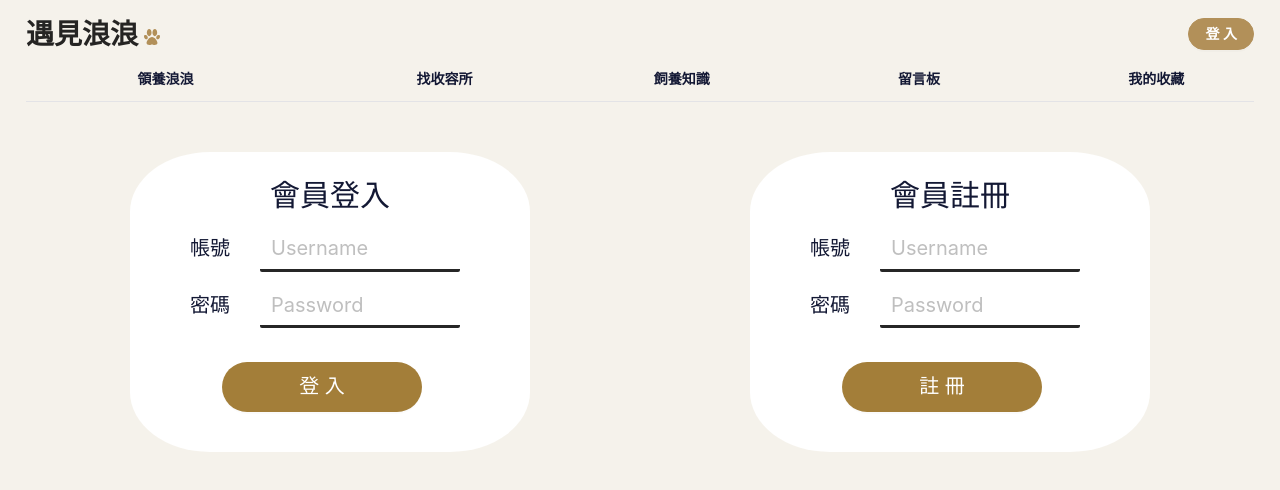
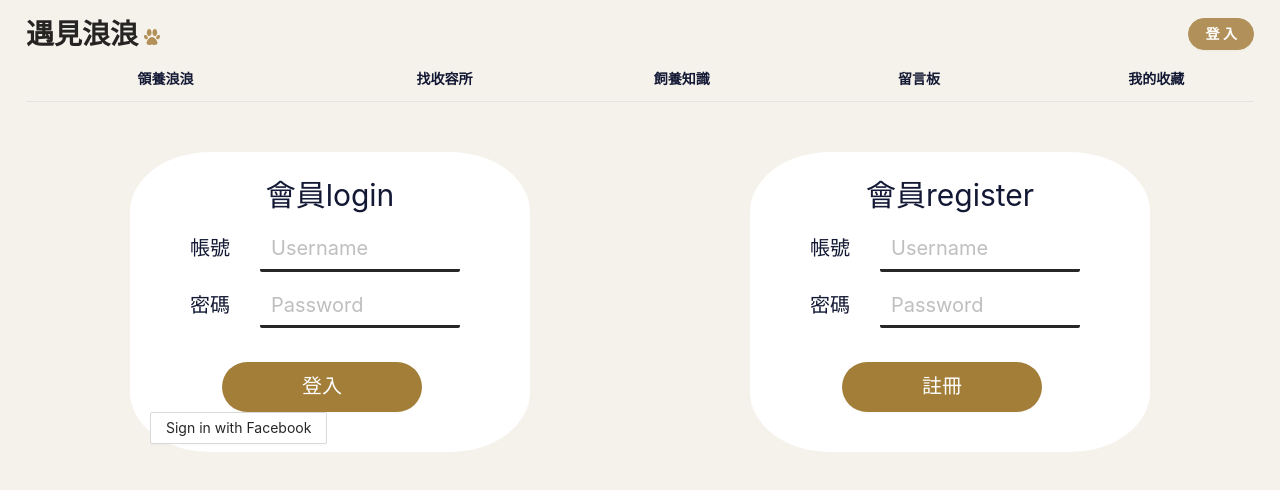
Before and after one commit to HsinShan/MeetLangLang-Frontend, a React (Create React App) app in the folder app/: page /login in a window 1280 px wide. Shown: the top 490 px of the page. Built offline with nearby package versions, Linux system fonts and the light colour scheme; no server answers.

Commit message:
feat(app): support login with facebook account

```diff
--- a/app/src/components/login/LoginForm.js
+++ b/app/src/components/login/LoginForm.js
@@ -1,6 +1,28 @@
 import { Button, Input } from 'antd';
 import { Component } from 'react';
 import '../../assets/style/login/LoginForm.scss';
+
+const initFacebookSdk = () => {
+    // facebook sdk to initialize
+    window.fbAsyncInit = () => {
+        window.FB.init({
+            appId: '3968724543170407',
+            cookie: true,
+            xfbml: true,
+            version: 'v10.0',
+        });
+    };
+    // load facebook sdk script
+    /* eslint-disable */
+    (function (d, s, id) {
+        var js, fjs = d.getElementsByTagName(s)[0];
+        if (d.getElementById(id)) { return; }
+        js = d.createElement(s); js.id = id;
+        js.src = "https://connect.facebook.net/en_US/sdk.js";
+        fjs.parentNode.insertBefore(js, fjs);
+    }(document, 'script', 'facebook-jssdk'));
+    /* eslint-enable */
+};
 
 class LoginForm extends Component {
     constructor(props) {
@@ -9,6 +31,7 @@ class LoginForm extends Component {
             account: '',
             password: '',
         };
+        initFacebookSdk();
     }
 
     GetAccountValue = (e) => {
@@ -22,6 +45,7 @@ class LoginForm extends Component {
     }
 
     render() {
+        const { type } = this.props;
         return (
             <div className="login-form">
                 <header className="login-form-title">會員{this.props.type}</header>
@@ -46,11 +70,35 @@ class LoginForm extends Component {
                             onChange={(e) => this.GetPasswordValue(e)} />
                     </p>
                 </div>
-                <Button
-                    className="loginform-button"
-                    onClick={() => this.props.loginLogic(this.state.account)}>
-                    {this.props.type}
-                </Button>
+                <div>
+                    <Button
+                        className="loginform-button"
+                        onClick={() => this.props.loginLogic(this.state.account)}>
+                        {type === 'login' && '登入'}
+                        {type === 'register' && '註冊'}
+                    </Button>
+                </div>
+                {type === 'login' &&
+                    <div>
+                        <Button
+                            onClick={() => {
+                                window.FB.login(() => {
+                                    window.FB.getLoginStatus((res) => {
+                                        if (res.status === 'connected') {
+                                            this.props.fbLoginLogic('success', res.authResponse.accessToken);
+                                        } else {
+                                            this.props.fbLoginLogic('error');
+                                        }
+                                    });
+                                }, {
+                                    scope: 'email',
+                                });
+                            }}
+                        >
+                            Sign in with Facebook
+                        </Button>
+                    </div>
+                }
             </div>
         );
     }
--- a/app/src/pages/login/index.js
+++ b/app/src/pages/login/index.js
@@ -18,8 +18,26 @@ const Login = ({ isLogin, loggedin }) => {
                 },
             });
             const { token } = data;
+            message.success('登入成功');
             loggedin(token);
         } catch (err) {
+            message.error('登入失敗');
+        }
+    };
+    const fbLoginLogic = async (type, fbtoken = '') => {
+        if (type === 'success') {
+            const { hostname } = window.location;
+            const { data } = await axios({
+                url: `${apiProtocol}://${hostname}:${apiPort}/user/fb-login`,
+                method: 'post',
+                data: {
+                    accessToken: fbtoken,
+                },
+            });
+            const { token } = data;
+            message.success('登入成功');
+            loggedin(token);
+        } else {
             message.error('登入失敗');
         }
     };
@@ -31,10 +49,14 @@ const Login = ({ isLogin, loggedin }) => {
             {!isLogin &&
                 <div className="login-page">
                     <div className="left-container">
-                        <LoginForm type='登入' loginLogic={(account) => loginLogic(account)} />
+                        <LoginForm
+                            type='login'
+                            loginLogic={(account) => loginLogic(account)}
+                            fbLoginLogic={fbLoginLogic}
+                        />
                     </div>
                     <div className="right-container">
-                        <LoginForm type='註冊' loginLogic={(account) => loginLogic(account)} />
+                        <LoginForm type='register' loginLogic={(account) => loginLogic(account)} />
                     </div>
                 </div>
             }
```
